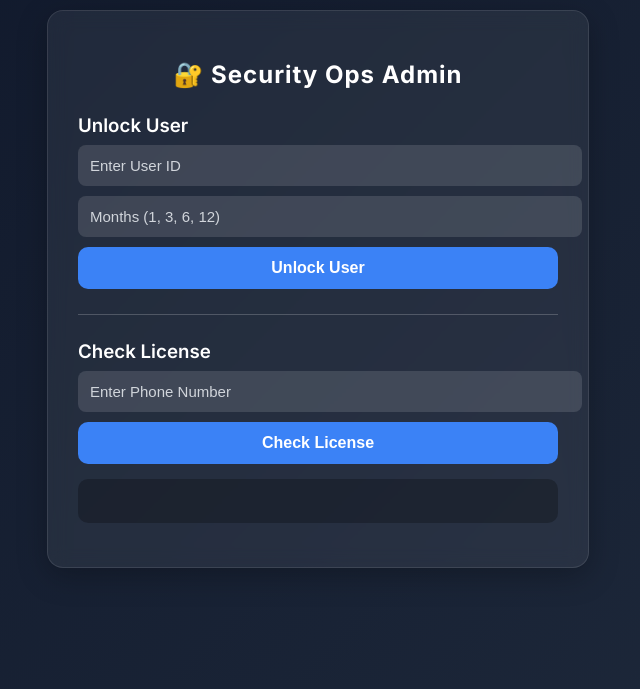
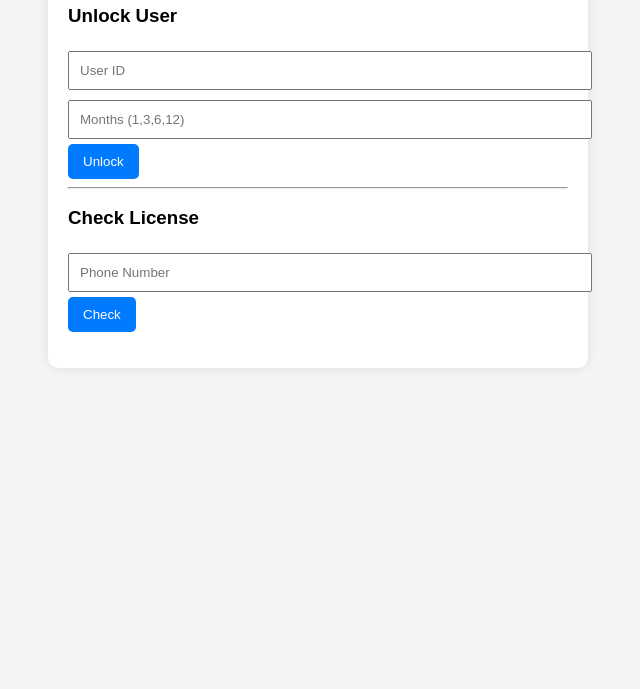
Before and after one commit to dineshtechnology1234-afk/securityapp, a website: page index.html in a window 1280 px wide. Shown: the part 111-800 px from the top of the page, without its empty margins (322-962 px from the left). Drawn offline with Linux system fonts and the light colour scheme.

Commit message:
Add files via upload

```diff
--- a/index.html
+++ b/index.html
@@ -4,139 +4,52 @@
   <meta charset="UTF-8" />
   <meta name="viewport" content="width=device-width, initial-scale=1.0" />
   <title>Security Ops Admin Panel</title>
-
-  <!-- Google Fonts -->
-  <link href="https://fonts.googleapis.com/css2?family=Inter:wght@300;400;600;700&display=swap" rel="stylesheet" />
-
   <style>
-    body {
-      font-family: 'Inter', sans-serif;
-      background: linear-gradient(135deg, #0f172a, #1e293b);
-      margin: 0;
-      padding: 0;
-      display: flex;
-      align-items: center;
-      justify-content: center;
-      height: 100vh;
-      color: #fff;
-    }
-
-    .panel {
-      background: #ffffff10;
-      backdrop-filter: blur(10px);
-      padding: 30px;
-      border-radius: 16px;
-      width: 90%;
-      max-width: 480px;
-      box-shadow: 0 8px 30px rgba(0, 0, 0, 0.25);
-      border: 1px solid rgba(255, 255, 255, 0.1);
-    }
-
-    h2 {
-      text-align: center;
-      margin-bottom: 10px;
-      font-weight: 700;
-      letter-spacing: 1px;
-    }
-
-    h3 {
-      margin-top: 25px;
-      margin-bottom: 8px;
-      font-weight: 600;
-    }
-
-    input {
-      width: 100%;
-      padding: 12px;
-      border-radius: 8px;
-      border: none;
-      margin-bottom: 10px;
-      background: #ffffff20;
-      color: #fff;
-      font-size: 15px;
-    }
-
-    input::placeholder {
-      color: #d1d5db;
-    }
-
-    button {
-      width: 100%;
-      padding: 12px;
-      background: #3b82f6;
-      border: none;
-      border-radius: 10px;
-      color: white;
-      font-weight: 600;
-      font-size: 16px;
-      cursor: pointer;
-      transition: 0.2s;
-    }
-
-    button:hover {
-      background: #2563eb;
-    }
-
-    .divider {
-      height: 1px;
-      background: rgba(255, 255, 255, 0.2);
-      margin: 25px 0;
-    }
-
-    #result {
-      margin-top: 15px;
-      font-size: 14px;
-      background: #00000040;
-      padding: 12px;
-      border-radius: 10px;
-      min-height: 20px;
-      white-space: pre-wrap;
-    }
+    body { font-family: Arial, sans-serif; background:#f4f4f4; padding:20px; }
+    .box { background:#fff; padding:20px; border-radius:10px; max-width:500px; margin:auto; box-shadow:0 0 10px rgba(0,0,0,0.1); }
+    button { padding:10px 15px; background:#007bff; border:none; color:white; border-radius:5px; cursor:pointer; }
+    input { padding:10px; width:100%; margin:5px 0; }
   </style>
 </head>
 <body>
-  <div class="panel">
-    <h2>🔐 Security Ops Admin</h2>
+  <div class="box">
+    <h2>SecurityOps Admin Panel</h2>
 
     <h3>Unlock User</h3>
-    <input id="uid" placeholder="Enter User ID" />
-    <input id="months" placeholder="Months (1, 3, 6, 12)" />
-    <button onclick="unlockUser()">Unlock User</button>
+    <input id="uid" placeholder="User ID" />
+    <input id="months" placeholder="Months (1,3,6,12)" />
+    <button onclick="unlockUser()">Unlock</button>
 
-    <div class="divider"></div>
+    <hr />
 
     <h3>Check License</h3>
-    <input id="phone" placeholder="Enter Phone Number" />
-    <button onclick="checkLicense()">Check License</button>
+    <input id="phone" placeholder="Phone Number" />
+    <button onclick="checkLicense()">Check</button>
 
     <p id="result"></p>
   </div>
 
   <script>
-    const BASE = "https://securityguard-6dj0.onrender.com";// <-- Change Backend URL
+    const BASE = "https://your-backend-url.onrender.com"; // <-- Change this
 
-    async function unlockUser() {
+    async function unlockUser(){
       const id = document.getElementById('uid').value;
       const months = document.getElementById('months').value;
-
-      const res = await fetch(BASE + "/api/v1/admin/users/" + id + "/unlock", {
-        method: "POST",
-        headers: { "Content-Type": "application/json" },
-        body: JSON.stringify({ months: Number(months) })
+      const res = await fetch(BASE+"/api/v1/admin/users/"+id+"/unlock",{
+        method:"POST",
+        headers:{"Content-Type":"application/json"},
+        body:JSON.stringify({months:Number(months)})
       });
-
       document.getElementById('result').innerText = await res.text();
     }
 
-    async function checkLicense() {
+    async function checkLicense(){
       const phone = document.getElementById('phone').value;
-
-      const res = await fetch(BASE + "/api/v1/check", {
-        method: "POST",
-        headers: { "Content-Type": "application/json" },
-        body: JSON.stringify({ phone })
+      const res = await fetch(BASE+"/api/v1/check",{
+        method:"POST",
+        headers:{"Content-Type":"application/json"},
+        body:JSON.stringify({phone})
       });
-
       document.getElementById('result').innerText = await res.text();
     }
   </script>
```
Also changed, not shown: App.js (added, +48 -0 lines), package.json (+8 -23 lines).
